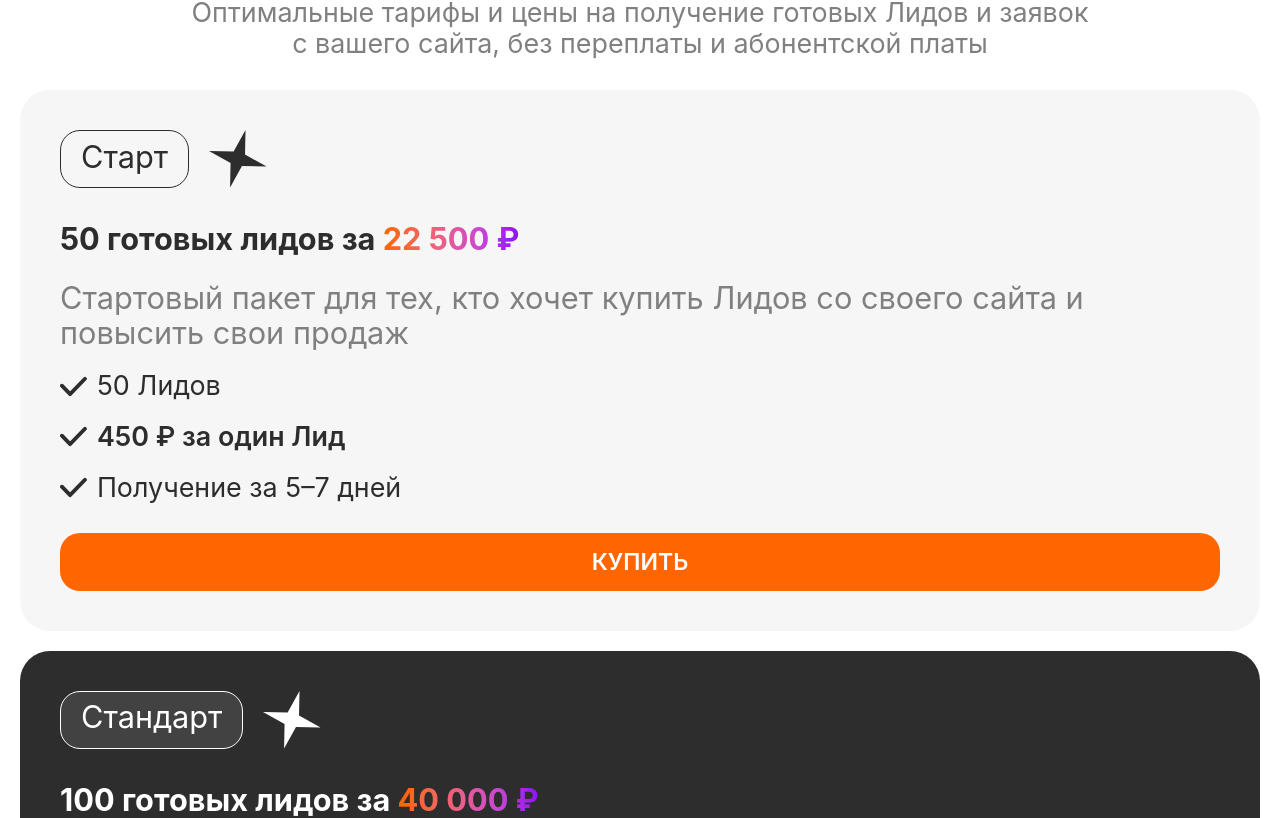
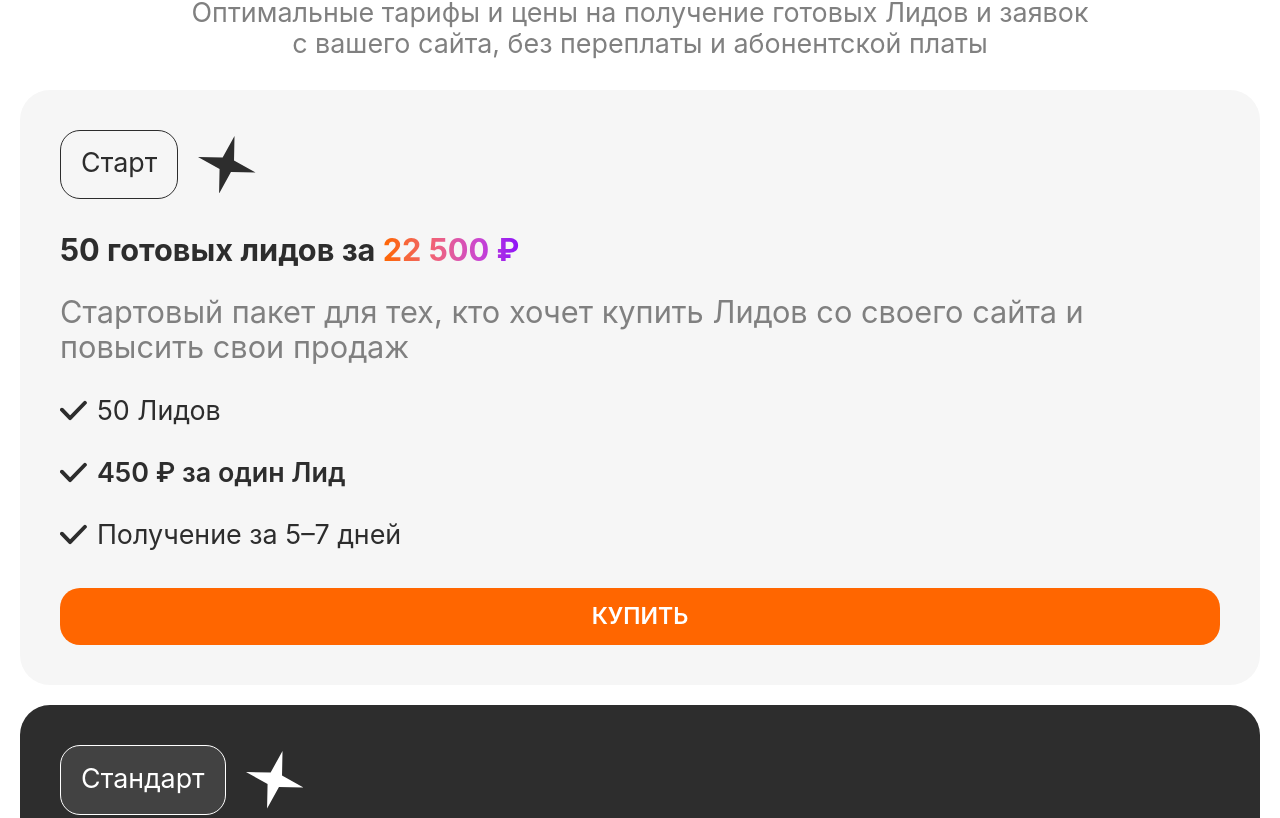
Before and after one commit to azad-source/leadconveer, a React (Vite) app: page / in a window 1280 px wide. Shown: the part 2060-2878 px from the top of the page. Built offline with nearby package versions, Linux system fonts and the light colour scheme.

Commit message:
refactoring

```diff
--- a/src/components/LeadConveyorPricing/LeadConveyorPricing.module.scss
+++ b/src/components/LeadConveyorPricing/LeadConveyorPricing.module.scss
@@ -34,13 +34,12 @@
 
         .tariffName {
           width: fit-content;
-          min-height: 58px;
+          height: 58px;
           display: flex;
           justify-content: center;
           align-items: center;
           box-sizing: border-box;
           border-radius: 20px;
-          height: fit-content;
           border: 1px solid $dark-grey;
           padding: 0 20px;
           padding-bottom: 4px;
@@ -142,7 +141,8 @@
       .tariffCard {
         &__tariff {
           .tariffName {
-            font-size: 0.8rem;
+            height: 1.8rem;
+            font-size: 0.7rem;
           }
 
           .starIcon {
@@ -160,17 +160,18 @@
         }
 
         &__text {
+          margin-top: 0.6rem;
           font-size: 0.8rem;
         }
 
         &__conditions {
-          margin-top: 20px;
-          margin-bottom: 30px;
+          margin-top: 0.8rem;
+          margin-bottom: 1rem;
 
           ul {
             display: flex;
             flex-direction: column;
-            gap: 20px;
+            gap: 0.8rem;
 
             li {
               display: flex;
```
